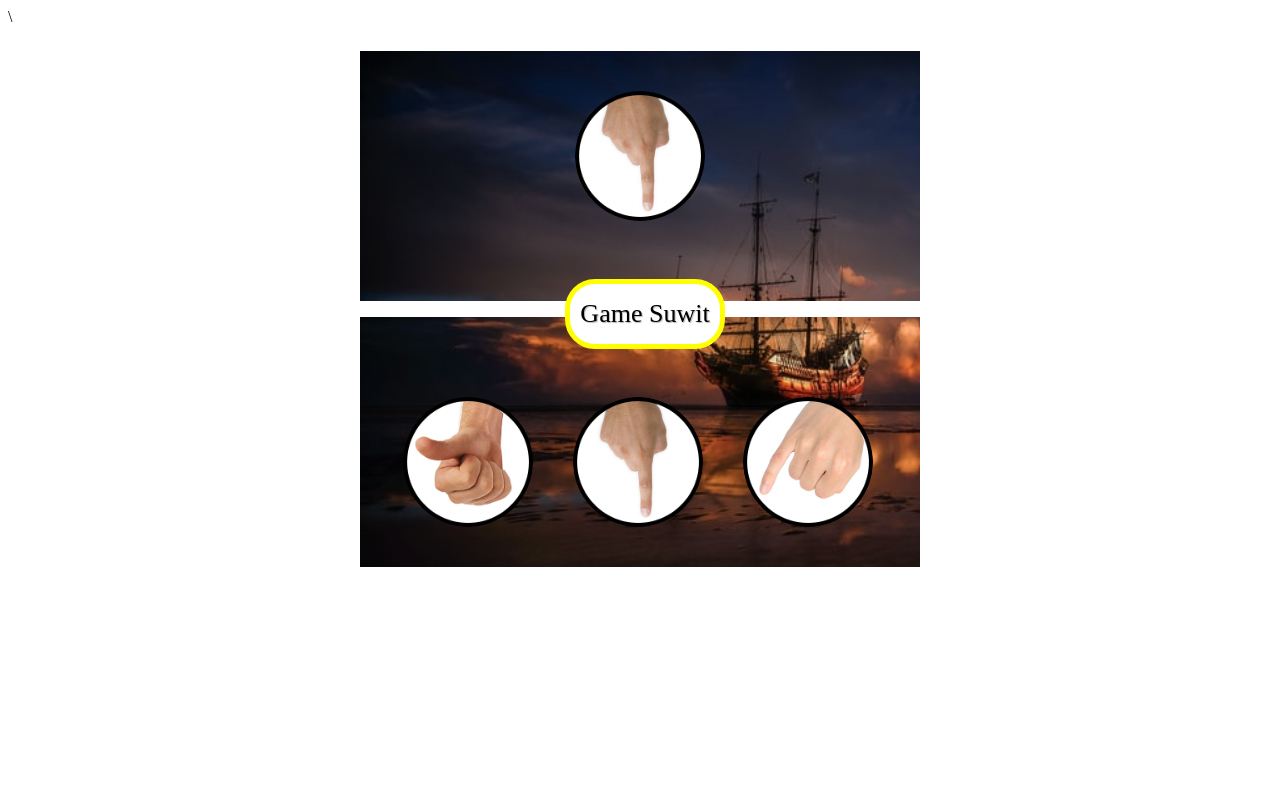
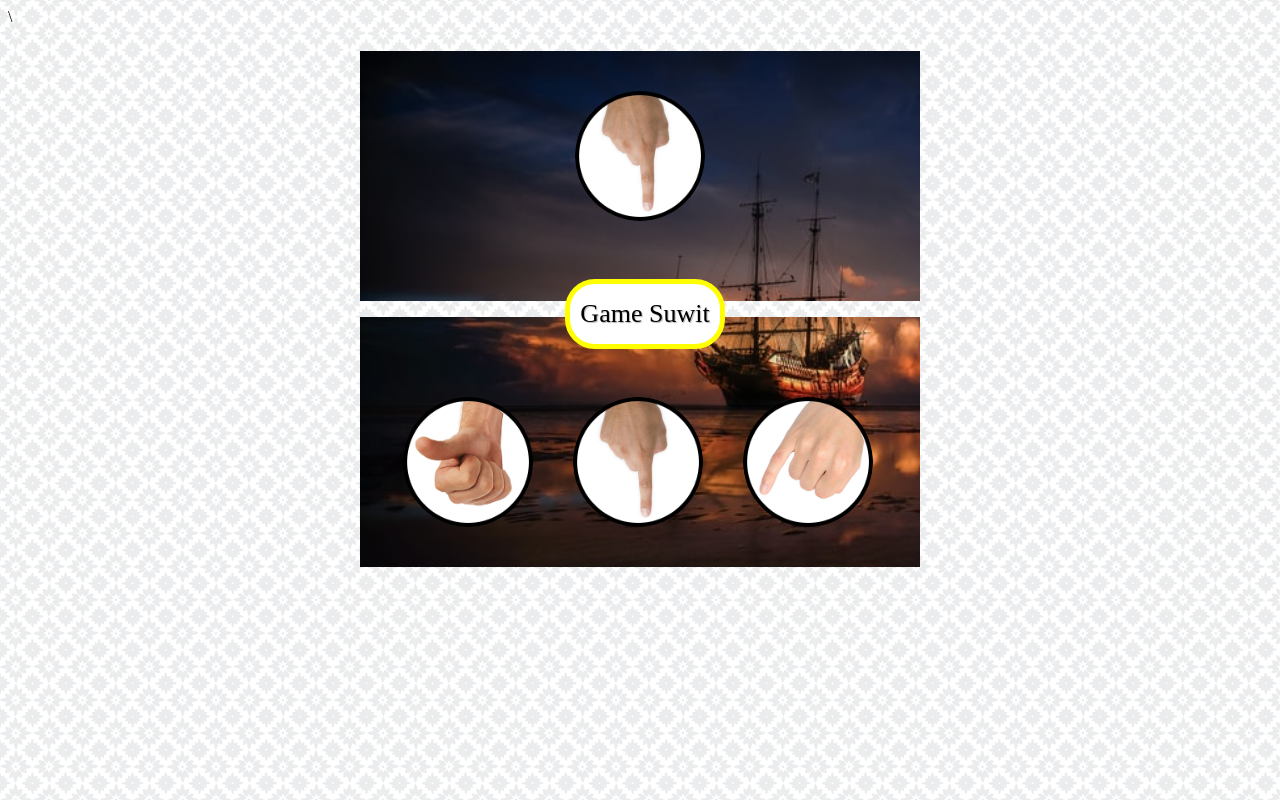
Before and after one commit to berliannn/game, a plain HTML site: page index.html in a window 1280 px wide. Drawn offline with nearby package versions, Linux system fonts and the light colour scheme.

Commit message:
Update index.html

```diff
--- a/index.html
+++ b/index.html
@@ -7,7 +7,7 @@
     <title>Game Suwit Jawa</title>\
     <style>
         body{
-            background-image: url(../css/moroccan-flower.png);
+            background-image: url(moroccan-flower.png);
         }
         .container {
             width: 600px;
```
